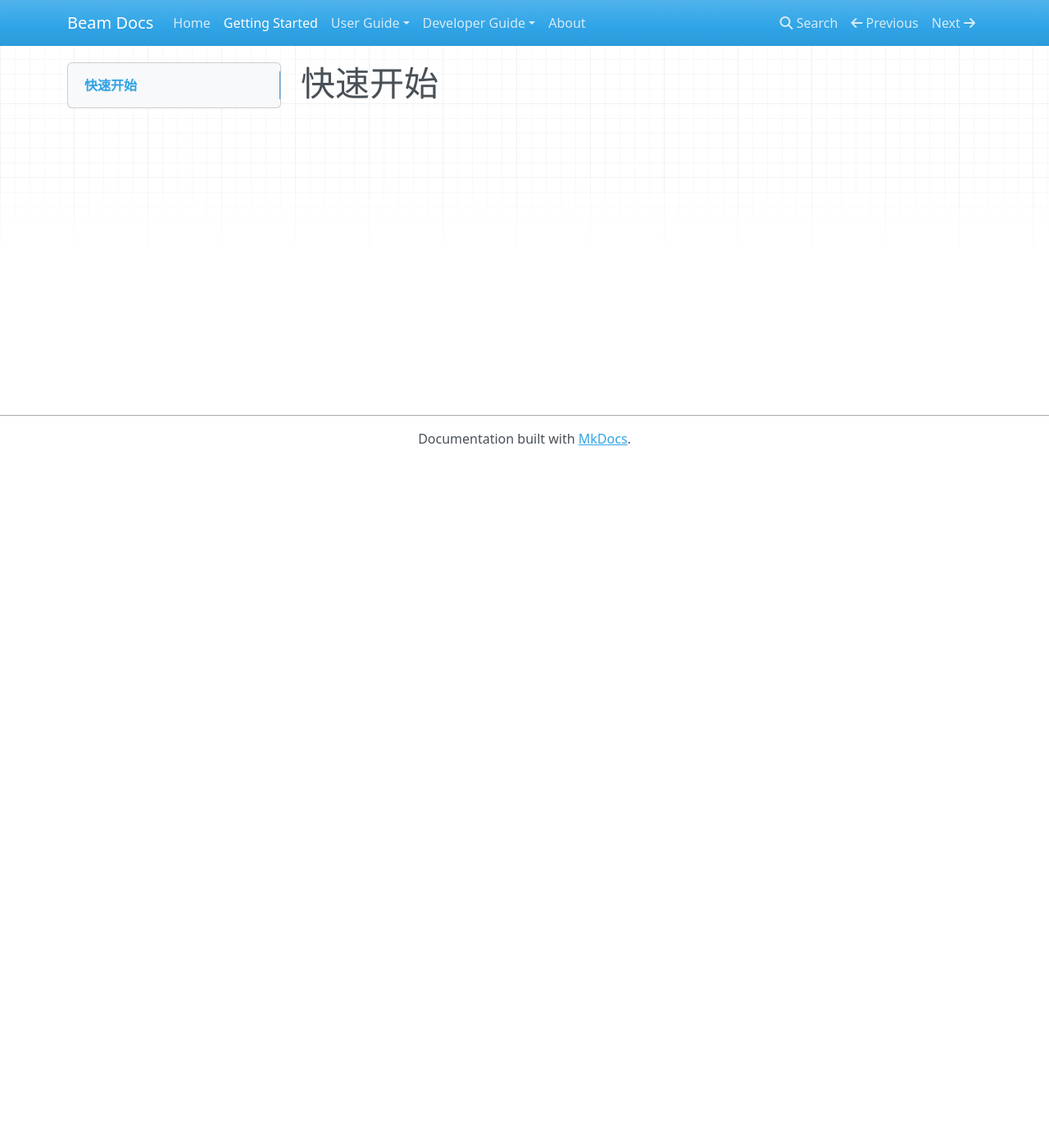
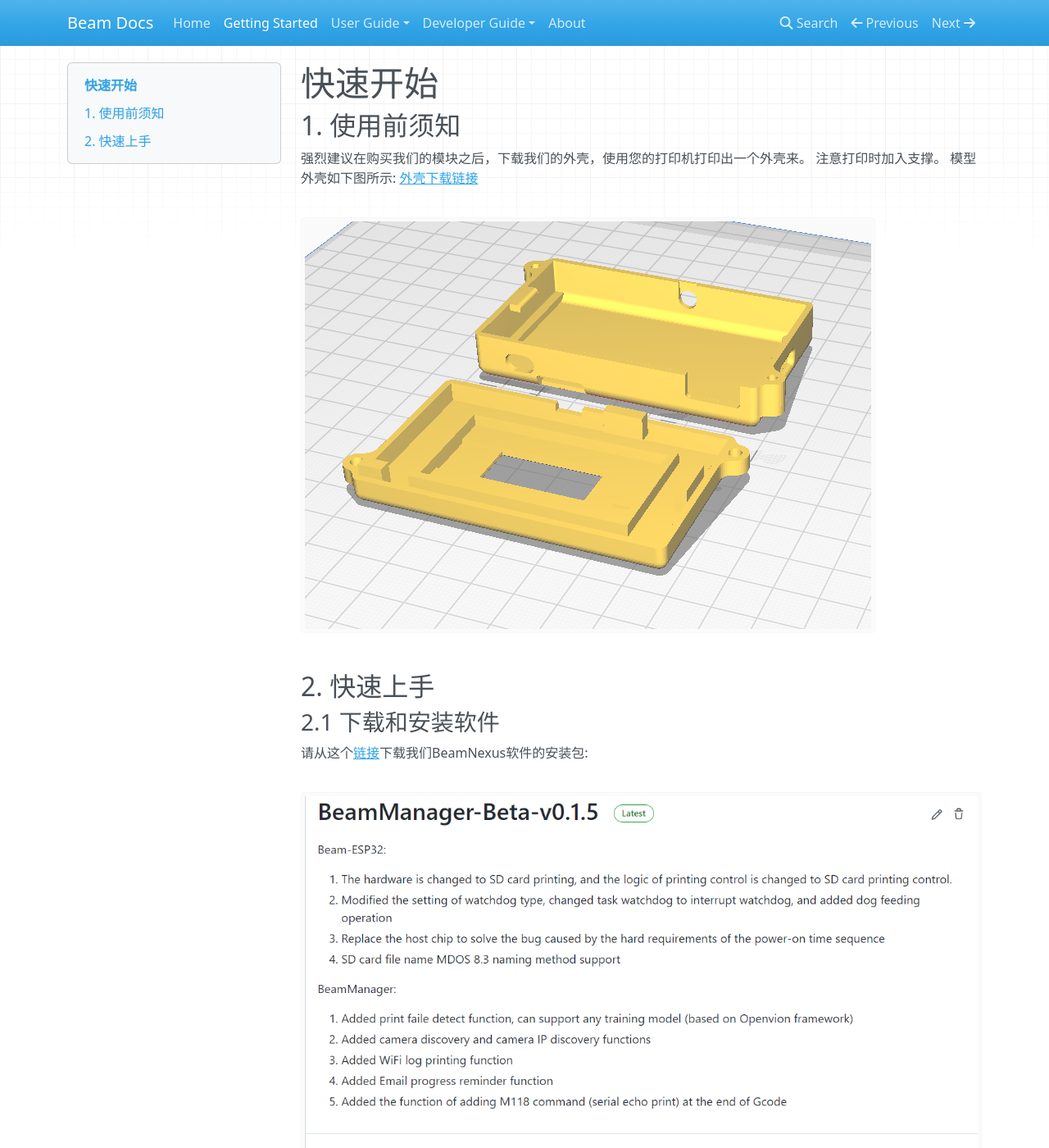
Before and after one commit to fiber-punk/BeamDocs, an MkDocs documentation site: the page built from docs/start.md, in a window 1280 px wide and 1400 px high. Shown: the whole window at 82% size. Built offline with MkDocs 1.6.1, drawn with Linux system fonts in a browser that asks for light colours; nearby versions of some CDN libraries; some of the changed text lies outside the part shown.

Commit message:
:art: add stylesheet

```diff
--- a/docs/start.md
+++ b/docs/start.md
@@ -1 +1,33 @@
-# 快速开始
+#快速开始
+
+## 1. 使用前须知
+
+强烈建议在购买我们的模块之后，下载我们的外壳，使用您的打印机打印出一个外壳来。 注意打印时加入支撑。 模型外壳如下图所示:
+[外壳下载链接](https://github.com/fiberpunk1/Beam-ESP32/releases/download/Beta-v0.1.5/shell-stl.zip)
+
+![img](./images/shell.png)
+
+## 2. 快速上手
+
+### 2.1 下载和安装软件
+
+请从这个[链接](https://github.com/fiberpunk1/Beam-ESP32/releases)下载我们BeamNexus软件的安装包:
+
+![img](./images/download.png)
+
+> 注意: BeamNexus目前只支持windows版本
+
+### 2.2 配置SD卡
+
+首先将您的SD卡和读卡器，插入到电脑:
+
+![img](./images/sd-card.png)
+
+插入SD卡后，打开BeamManager，点击下图中所示的Setting按钮:
+
+![img](./images/beam-main.png)
+
+单击后弹出下图所示的窗口，我们要在这里填写Wifi名和密码，以及为您的Beam模块去一个设备名(局域网不要重复使用同一个设备名)。具体的填写内容，如下图所示:
+
+
+![image alt ><](./images/sd-wifi.png)
--- /dev/null
+++ b/docs/stylesheets/extra.css
@@ -0,0 +1,15 @@
+img[alt$=">"] {
+    float: right;
+  }
+
+  img[alt$="<"] {
+    float: left;
+  }
+
+  img[alt$="><"] {
+    display: block;
+    max-width: 100%;
+    height: auto;
+    margin: auto;
+    float: none!important;
+  }
--- a/mkdocs.yml
+++ b/mkdocs.yml
@@ -11,3 +11,10 @@
     - Developer Guide:
         - Beam Source Code: dev-guide/beam-source-code.md
     - About: about.md
+
+markdown_extensions:
+  - attr_list
+  - md_in_html
+
+extra_css:
+  - stylesheets/extra.css
```
Also changed, not shown: docs/index.md (+2 -3 lines), docs/images/beam-main.png (added), docs/images/download.png (added), docs/images/filelist.png (added), docs/images/fileupload.png (added), docs/images/insert-sd.jpg (added), docs/images/insert-usb.jpg (added), docs/images/print-progress.png (added), docs/images/scan.gif (added), docs/images/sd-card.png (added), docs/images/sd-wifi.png (added), docs/images/set-ip.png (added), docs/images/shell.png (added).
